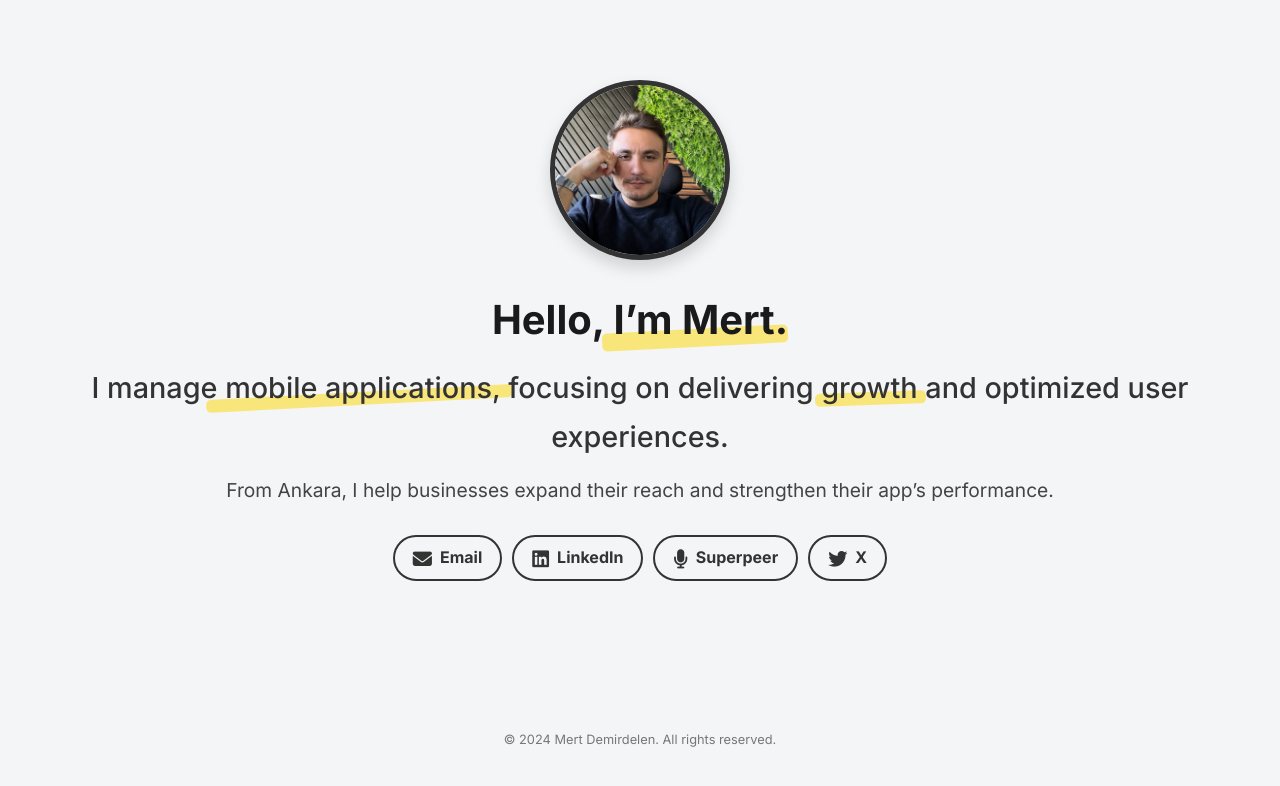
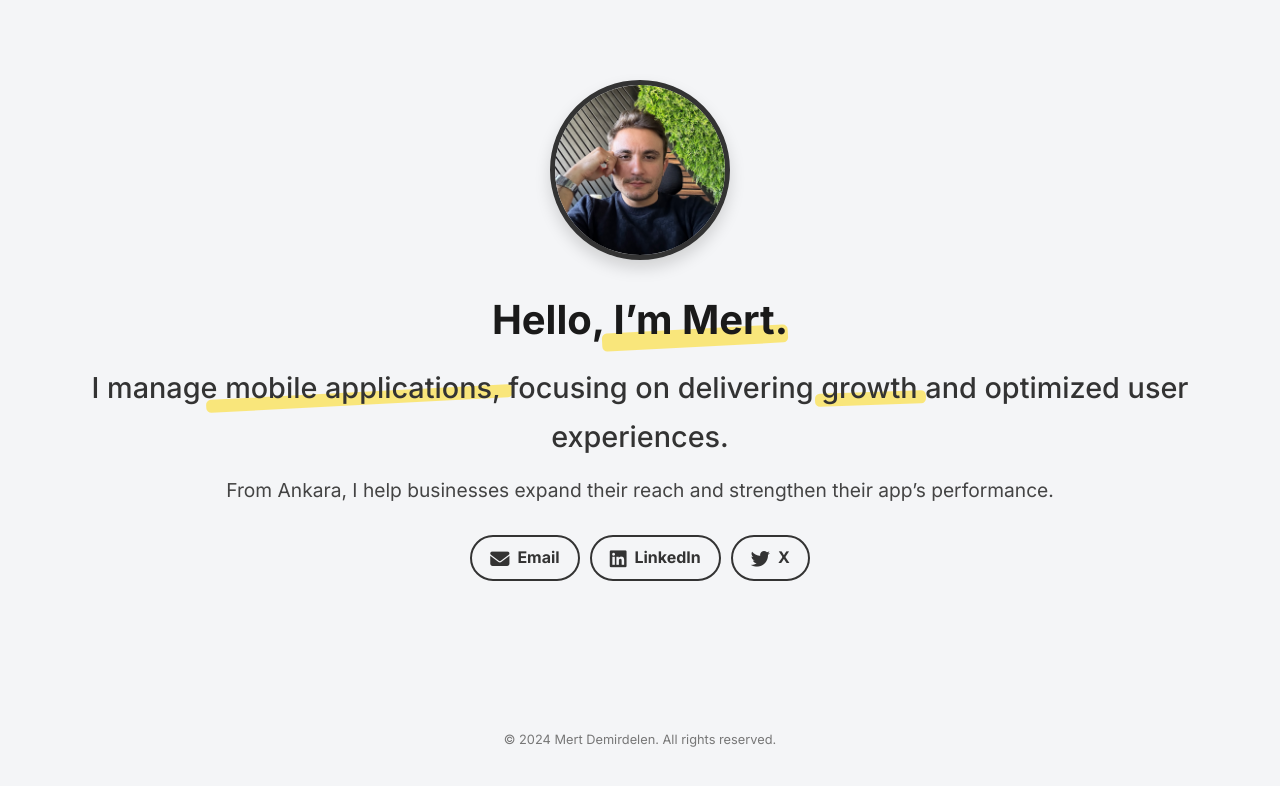
Before and after one commit to mdemirdelen/demirdelen.com, a plain HTML site: page index.html in a window 1280 px wide. Drawn offline with Linux system fonts and the light colour scheme.

Commit message:
Update index.html

```diff
--- a/index.html
+++ b/index.html
@@ -25,7 +25,6 @@
             <div class="social-links">
                 <a href="mailto:mert@demirdelen.com" class="cta" onclick="gtag('event', 'email_click', {'event_category': 'Contact', 'event_label': 'Email Click'});"><i class="fas fa-envelope"></i> Email</a>
                 <a href="https://www.linkedin.com/in/mert-demirdelen/" target="_blank" class="cta" onclick="gtag('event', 'linkedin_click', {'event_category': 'Social', 'event_label': 'LinkedIn Click'});"><i class="fab fa-linkedin"></i> LinkedIn</a>
-                <a href="https://superpeer.com/growth" target="_blank" class="cta" onclick="gtag('event', 'superpeer_click', {'event_category': 'Social', 'event_label': 'Superpeer Click'});"><i class="fas fa-microphone"></i> Superpeer</a>
                 <a href="https://x.com/itsnotmyai" target="_blank" class="cta" onclick="gtag('event', 'x_click', {'event_category': 'Social', 'event_label': 'X Click'});"><i class="fab fa-twitter"></i> X</a>
             </div>
         </section>
```
